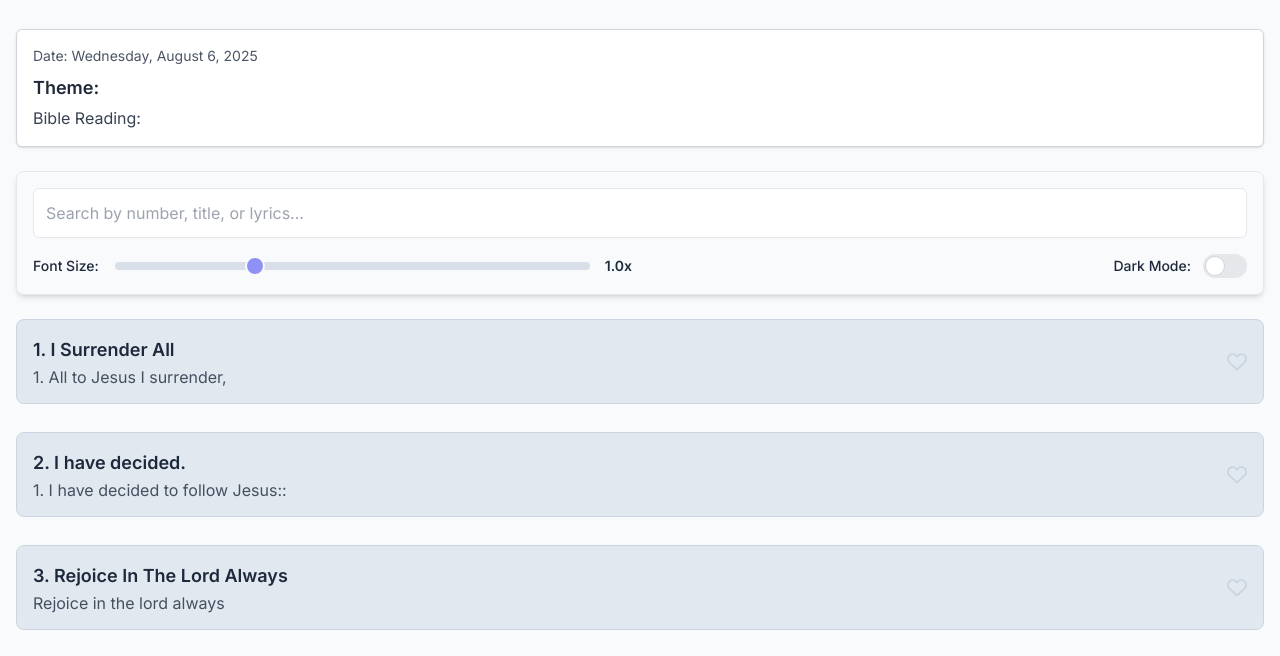
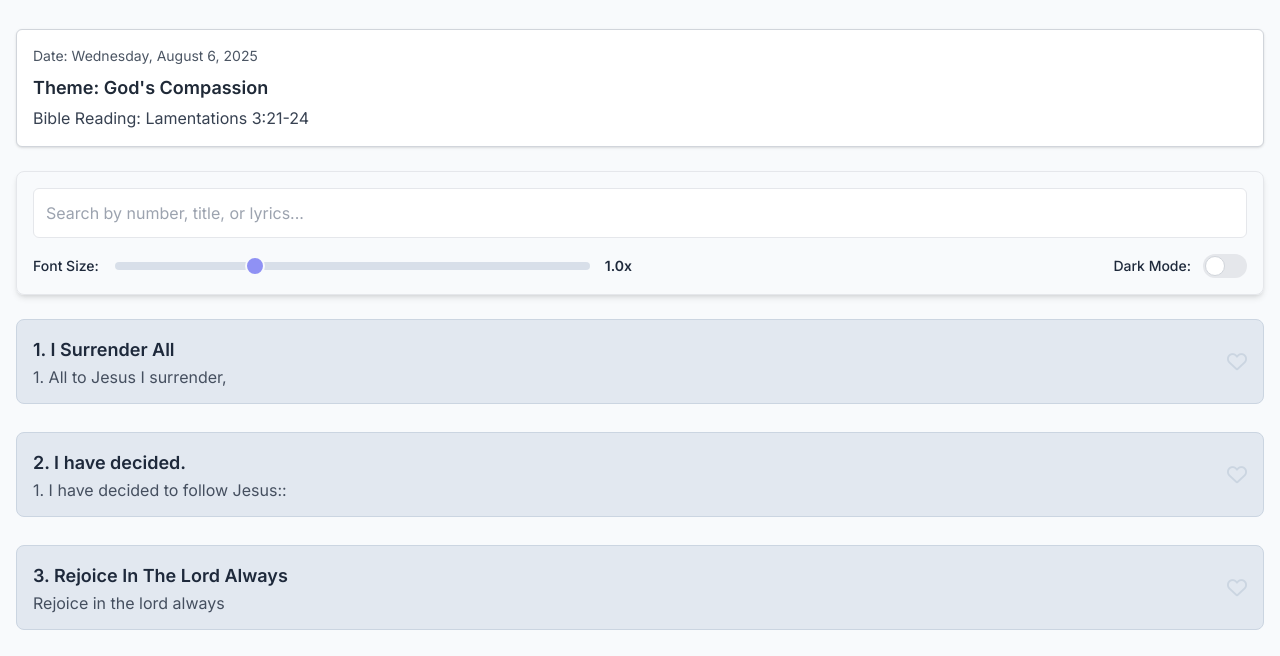
Before and after one commit to DalisoR/HYMNS1CDO, a plain HTML site: page index.html in a window 1280 px wide. Shown: the part 139-795 px from the top of the page. Drawn offline with nearby package versions, Linux system fonts and the light colour scheme.

Commit message:
Update index.html

```diff
--- a/index.html
+++ b/index.html
@@ -233,10 +233,10 @@
     <span id="currentDate"></span>
   </p>
   <h3 class="text-lg font-semibold text-gray-800 dark:text-white mb-1">
-    Theme: <span id="dailyTheme"></span>
+    Theme: <span id="dailyTheme">God's Compassion</span>
   </h3>
   <p class="text-base text-gray-700 dark:text-gray-200">
-    Bible Reading: <span id="bibleReading"></span>
+    Bible Reading: <span id="bibleReading">Lamentations 3:21-24</span>
   </p>
 </div>
  <!--Search Bar and Controls -->
```
